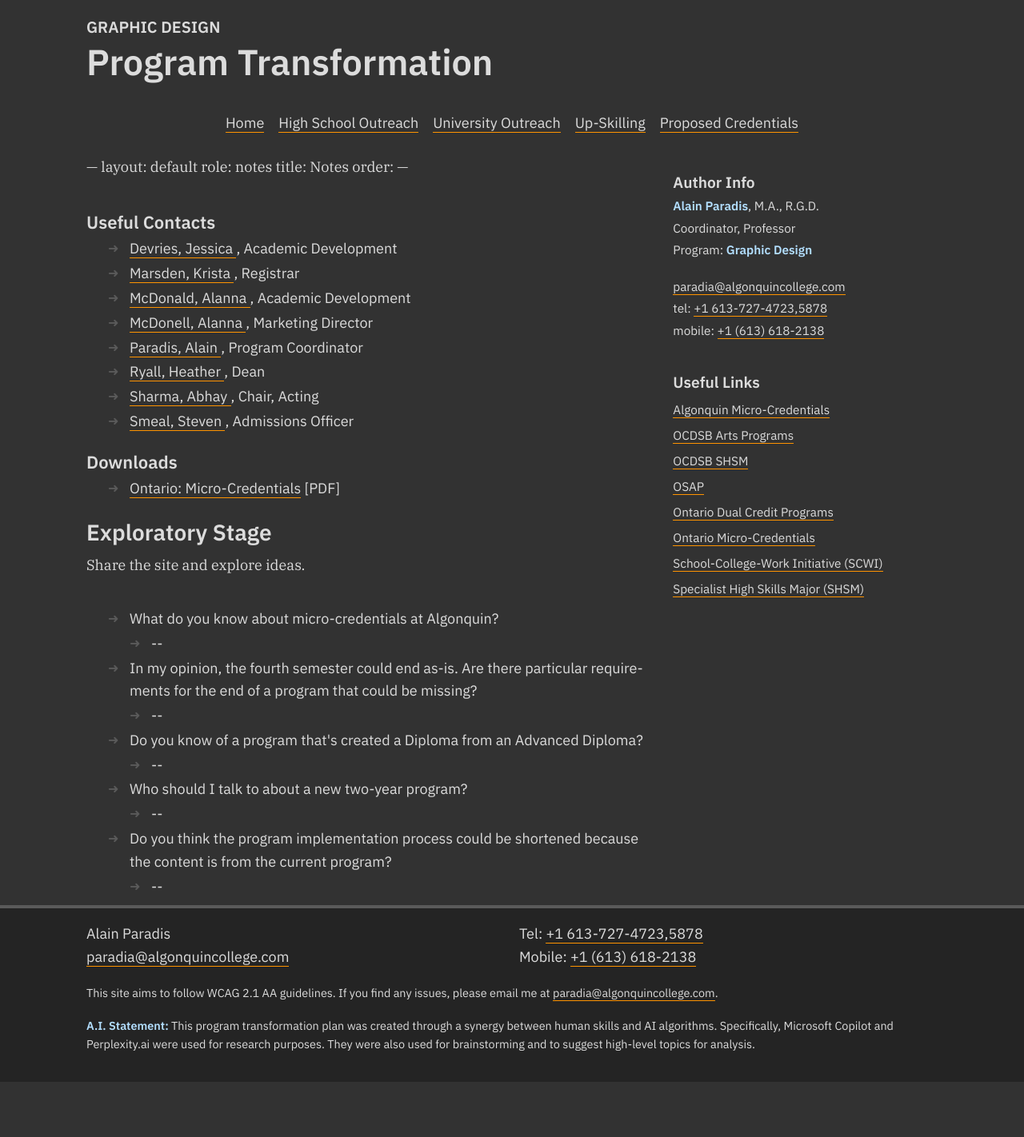
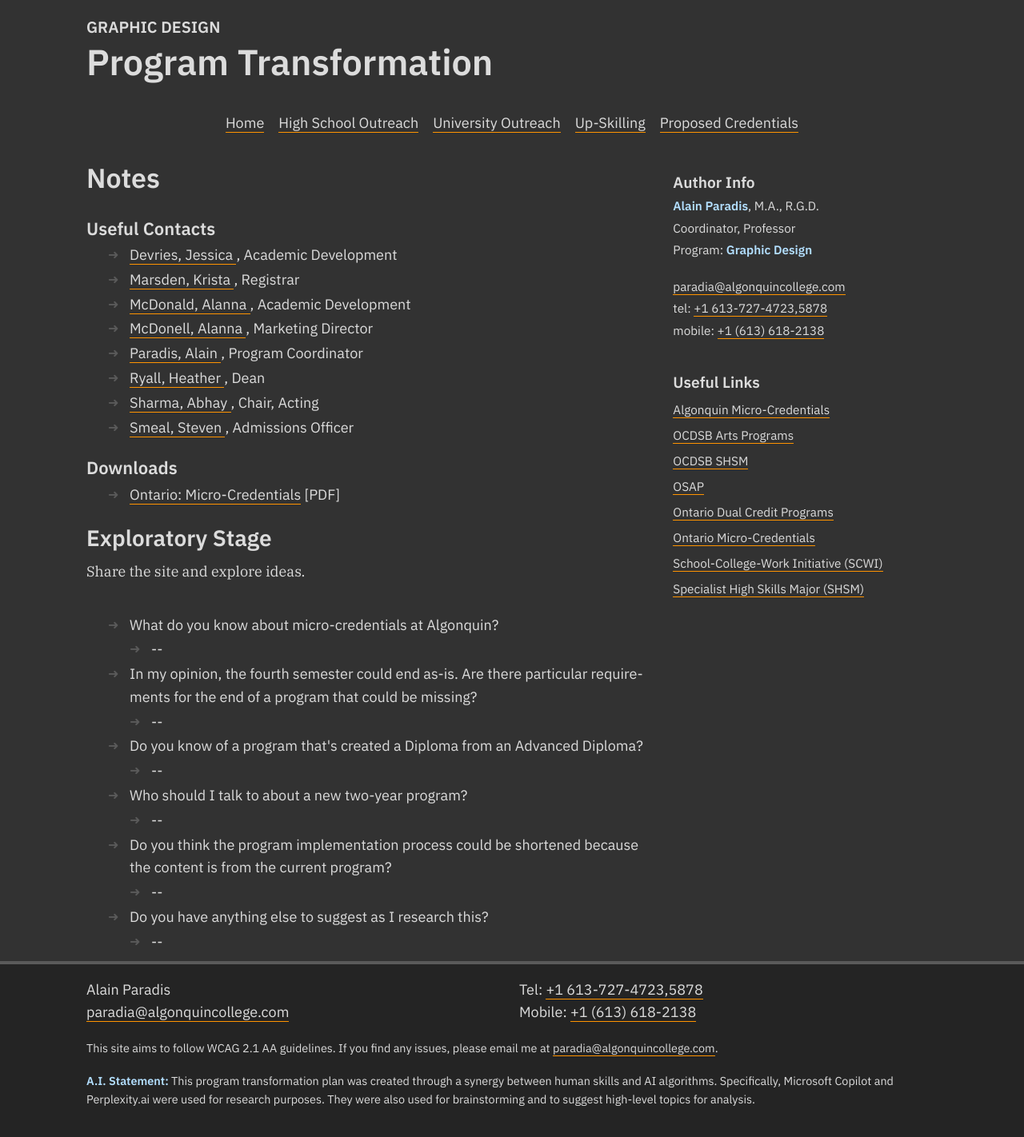
Before and after one commit to AlainParadis/program-transformation, a Jekyll site: the page built from notes.md, in a window 1280 px wide. Shown: the whole page at 80% size. Built offline with Jekyll 4.4.1, drawn with Linux system fonts in a browser that asks for light colours; our own code applies the rules of GitHub Pages for plain Markdown files; before the commit the page ends 1353 px from its top, so only the background shows below that.

Commit message:
Update notes.md

```diff
--- a/notes.md
+++ b/notes.md
@@ -1,4 +1,9 @@
---- layout: default role: notes title: Notes order: ---
+---
+layout: default
+role: notes
+title: Notes
+order:
+---
 <h4>
 	Useful Contacts
 </h4>
@@ -40,4 +45,8 @@
 	<ul>
 		<li>--</li>
 	</ul>
+	<li>Do you have anything else to suggest as I research this?</li>
+	<ul>
+		<li>--</li>
+	</ul>
 </ul>
```
